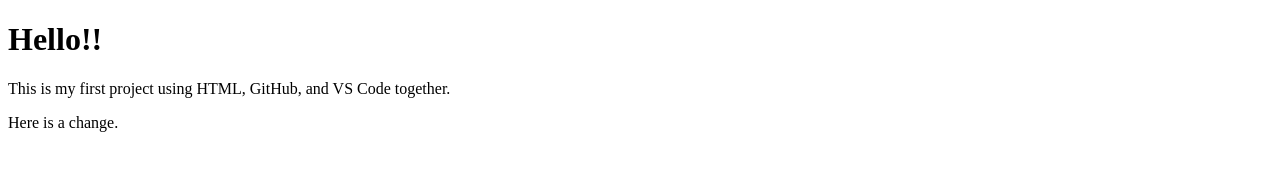
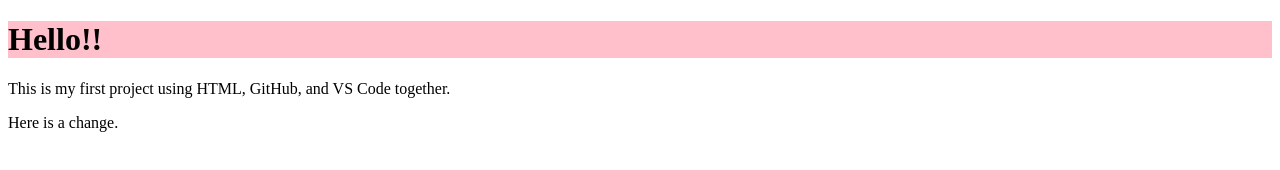
Before and after one commit to Rhonda1964/first-repository, a plain HTML site: page index.html in a window 1280 px wide. Drawn offline with Linux system fonts and the light colour scheme.

Commit message:
added pink background

```diff
--- a/index.html
+++ b/index.html
@@ -4,10 +4,11 @@
     <meta charset="UTF-8">
     <meta http-equiv="X-UA-Compatible" content="IE=edge">
     <meta name="viewport" content="width=device-width, initial-scale=1.0">
+    <link rel=stylesheet href="styles.css" type="text/css">
     <title>First Project</title>
 </head>
 <body>
-    <h1>Hello!!</h1>
+    <h1 class='title'>Hello!!</h1>
     <p>This is my first project using HTML, GitHub, and VS Code together.</p>
     <p> Here is a change.</p>
 </body>
--- /dev/null
+++ b/styles.css
@@ -0,0 +1,3 @@
+.title {
+    background-color: pink;
+}
```
